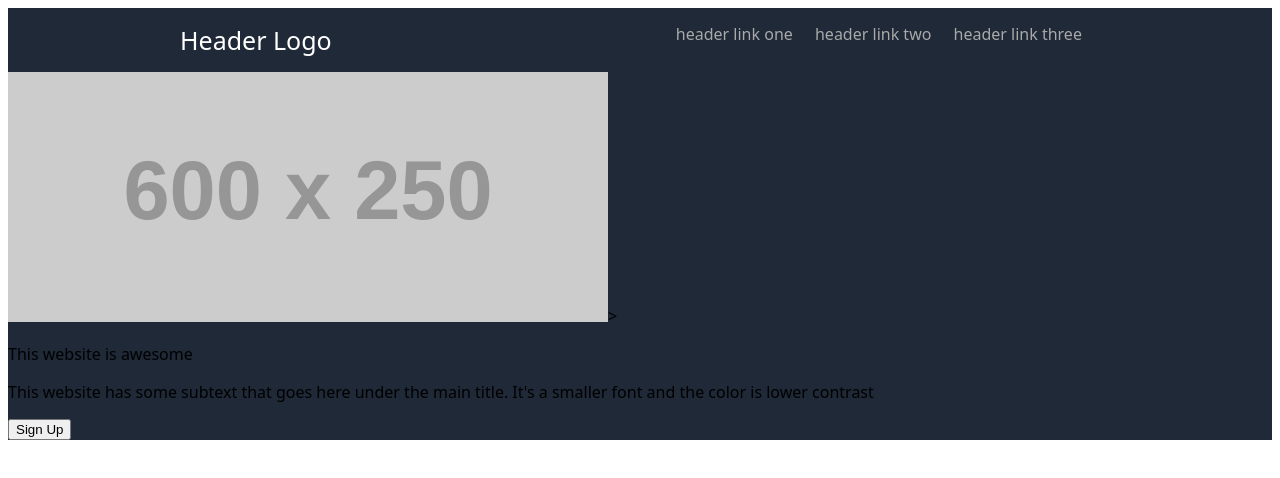
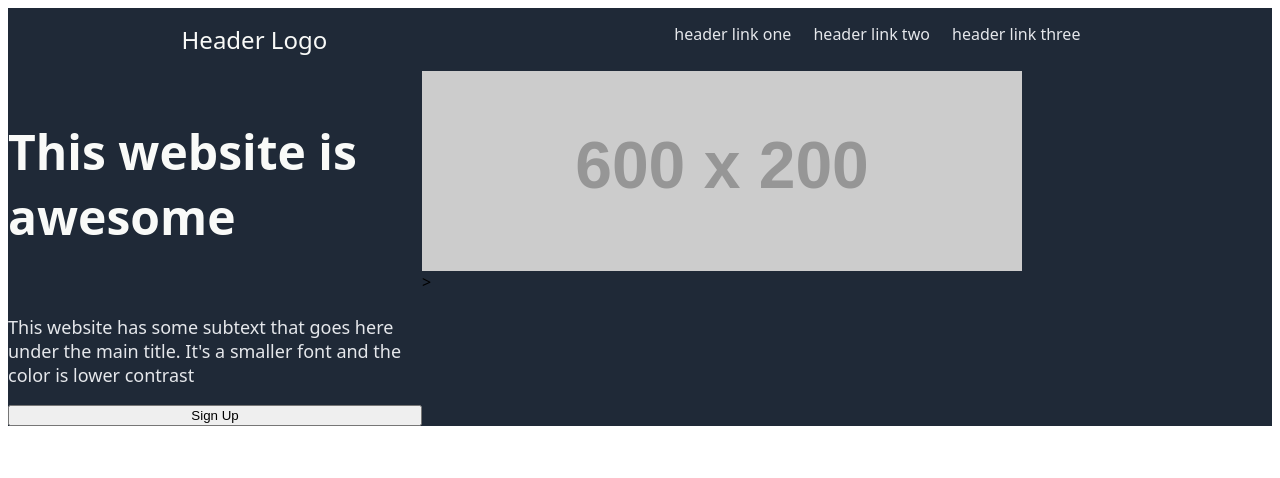
Before and after one commit to albert912/landing-page, a plain HTML site: page index.html in a window 1280 px wide. Drawn offline with Linux system fonts and the light colour scheme; placeholder pictures from the web are drawn by us.

Commit message:
I managed create a proper layout for the header.

```diff
--- a/index.html
+++ b/index.html
@@ -8,12 +8,10 @@
 <body>
 
     <header>
-
         <div class="one">
         <div>
            <span class="white">Header Logo</span>
         </div>
-
 
         <div>
             <span class="gray">
@@ -25,26 +23,27 @@
            header link three
         </span>
     </div>
+</div>
 
+      <div class="two">
+
+       <div class="text">
+        <p class="main">This website is awesome</p>
+
+        <p class="secondary">This website has some subtext that goes here under the main title. It's a smaller font and the color is lower contrast</p>
+
+        <button>Sign Up</button>
        </div>
 
+       <div class="placeholder">
+
+        <a href="" target="_blank"> <img src="https://dummyimage.com/600x200/636063/d6d7d9.png&text=this+is+a+placeholder+for+image" alt="placeholder"></a>><a>
+    </div>
+
+    </div>
 
 
-
-
-        <a href="" target="_blank"> <img src="https://dummyimage.com/600x250/636063/d6d7d9.png&text=this+is+a+placeholder+for+image" alt="placeholder"></a>></a>
-
-
-
-    <p>This website is awesome</p>
-
-    <p>This website has some subtext that goes here under the main title. It's a smaller font and the color is lower contrast</p>
-
-    <button>Sign Up</button>
-
-
-
-</header>
+    </header>
 
 
 
--- a/styles.css
+++ b/styles.css
@@ -7,6 +7,8 @@ body {
 
 header {
     background-color: #1F2937;
+    display: flex;
+    flex-direction: column;
 
 }
 
@@ -19,15 +21,48 @@ header {
 
 
 .white {
-    color: white;
-    font-size: 25px;
+    color: #F9FAF8;
+    font-size: 24px;
 
 }
 
 
 .gray {
-    color: darkgray;
+    color: #E5E7EB;
     margin-right: 18px;
 
 
 }
+
+.two {
+    display: flex
+
+
+
+
+}
+
+.text {
+    display: flex;
+    flex-direction: column;
+
+
+
+
+}
+
+.main {
+    font-size: 48px;
+    font-weight: bolder;
+    color: #F9FAF8;
+}
+
+.secondary {
+    font-size: 18px;
+    color: #E5E7EB;
+}
+
+.placeholder {
+    margin-right: 250px;
+
+}
```
